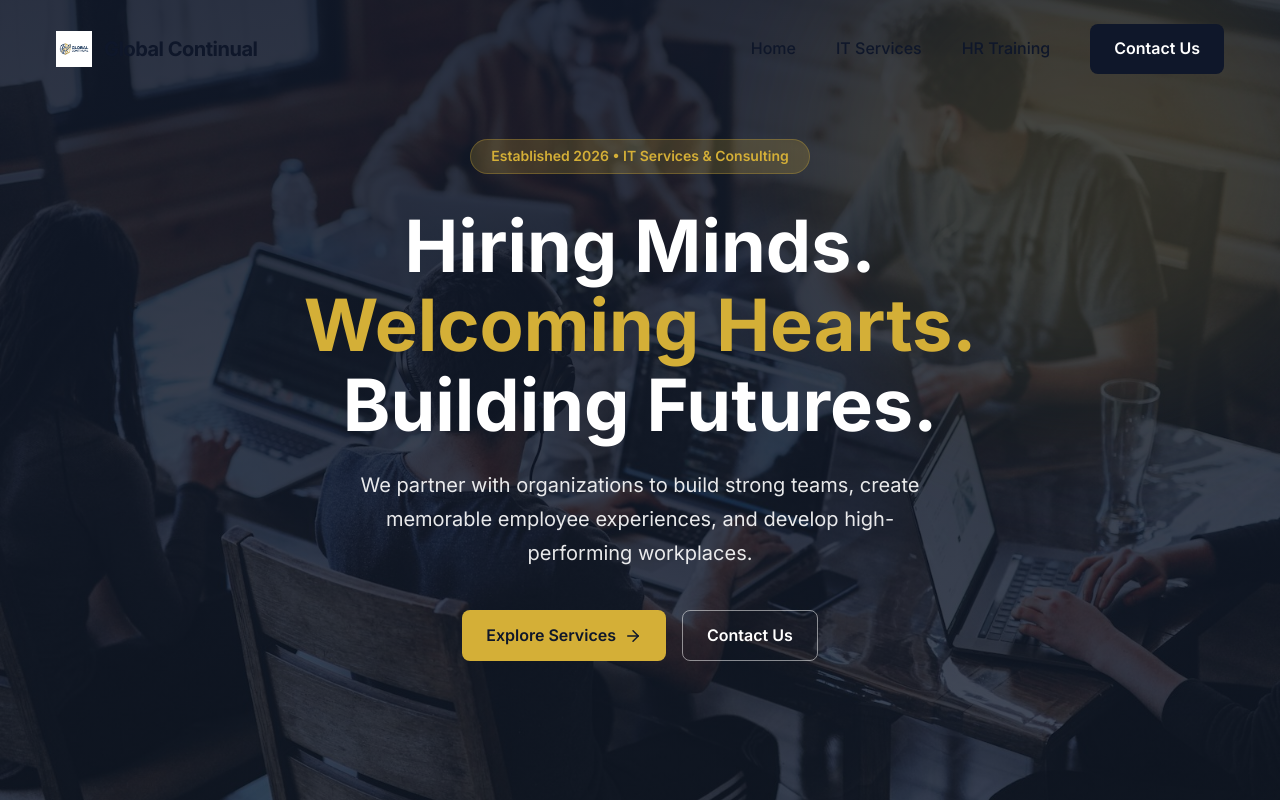
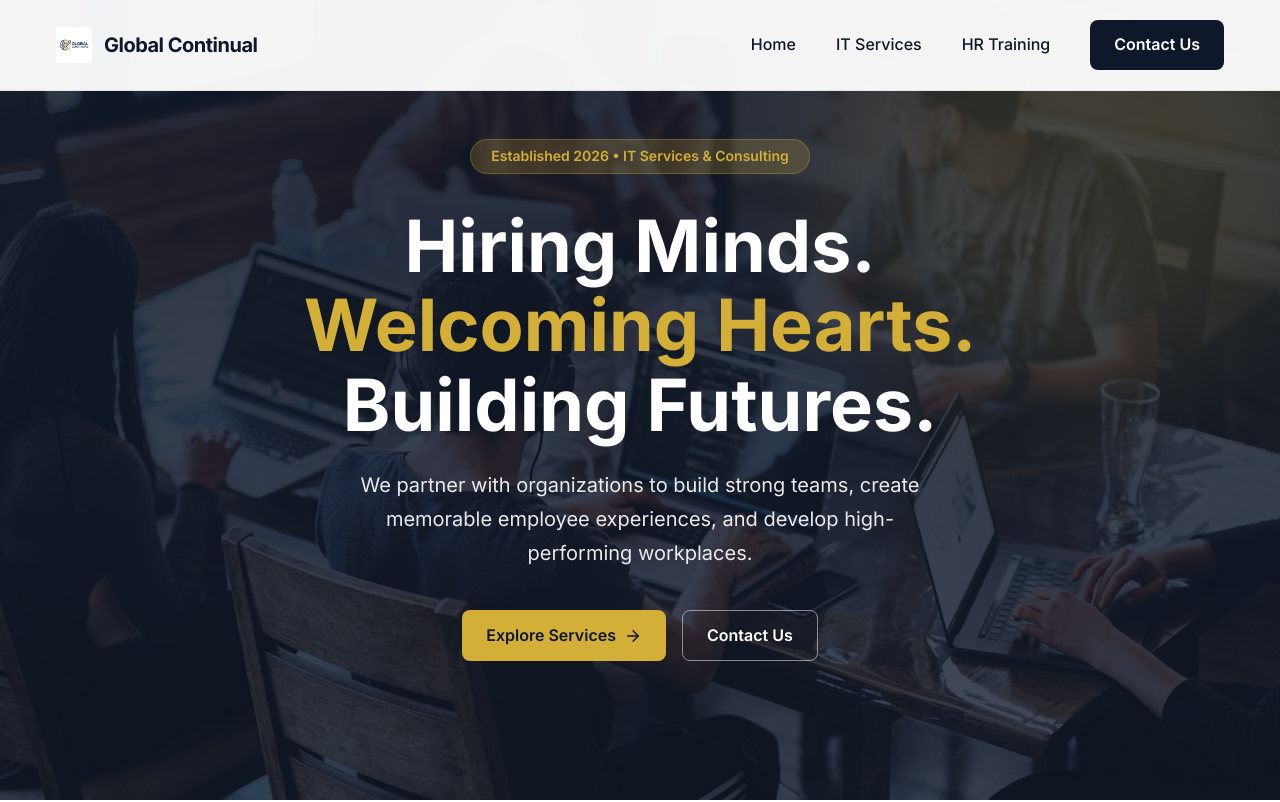
Before and after one commit to Girish-Chandran-N/GCM, a React (Vite) app: page / in a window 1280 px wide. Shown: the top 802 px of the page. Built offline with nearby package versions, Linux system fonts and the light colour scheme.

Commit message:
Permanently apply glass-nav class for guaranteed navbar readability

```diff
--- a/src/components/Navbar.jsx
+++ b/src/components/Navbar.jsx
@@ -20,15 +20,14 @@ const Navbar = () => {
   }, [location]);
 
   return (
-    <header className={isScrolled || mobileMenuOpen ? 'glass-nav' : ''} style={{
+    <header className="glass-nav" style={{
       position: 'fixed',
       top: 0,
       left: 0,
       width: '100%',
       zIndex: 1000,
-      padding: isScrolled || mobileMenuOpen ? '0.75rem 0' : '1.5rem 0',
-      transition: 'all 0.3s ease',
-      backgroundColor: isScrolled || mobileMenuOpen ? 'transparent' : 'transparent'
+      padding: isScrolled || mobileMenuOpen ? '0.75rem 0' : '1.25rem 0',
+      transition: 'all 0.3s ease'
     }}>
       <div className="container" style={{ display: 'flex', justifyContent: 'space-between', alignItems: 'center' }}>
 
```
